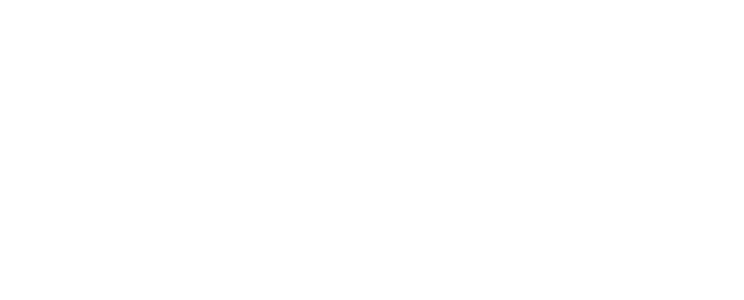
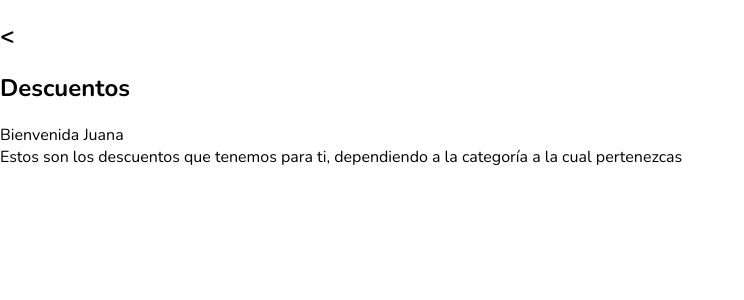
Before and after one commit to victoria-ancalaf/SCL014-Hackathon, a React (Create React App) app: page /descuentos in a window 1280 px wide. Shown: the top 300 px of the page, without its empty margins (0-744 px from the left). Built offline with nearby package versions, Linux system fonts and the light colour scheme.

Commit message:
discount page en header plus grettings

```diff
--- a/src/App.js
+++ b/src/App.js
@@ -1,12 +1,13 @@
 import { BrowserRouter as Router, Switch, Route } from "react-router-dom";
 import FormPage from "./Pages/FormPage";
-import HomePage from './Pages/HomePage';
-import Categories from './Pages/Categories';
-import Misiones from './Pages/Misiones';
+import HomePage from "./Pages/HomePage";
+import Categories from "./Pages/Categories";
+import Misiones from "./Pages/Misiones";
 import NewMacher from "./Components/Categories/NewMacher";
-import TrueMacher from './Components/Categories/TrueMacher';
-import MachLover from './Components/Categories/MachLover';
+import TrueMacher from "./Components/Categories/TrueMacher";
+import MachLover from "./Components/Categories/MachLover";
 import Information from "./Pages/Information";
+import Discount from "./Pages/Discount";
 
 function App() {
   return (
@@ -14,7 +15,7 @@
       <Router>
         <Switch>
           <Route path="/" exact>
-          <HomePage/>
+            <HomePage />
           </Route>
         </Switch>
         <Switch>
@@ -24,32 +25,37 @@
         </Switch>
         <Switch>
           <Route path="/gana" exact>
-          <Categories/>
+            <Categories />
           </Route>
         </Switch>
         <Switch>
           <Route path="/misiones" exact>
-          <Misiones/>
+            <Misiones />
           </Route>
         </Switch>
         <Switch>
           <Route path="/gana/newmacher" exact>
-            <NewMacher/>
+            <NewMacher />
           </Route>
         </Switch>
         <Switch>
           <Route path="/gana/truemacher" exact>
-            <TrueMacher/>
+            <TrueMacher />
           </Route>
         </Switch>
         <Switch>
           <Route path="/gana/machlover" exact>
-            <MachLover/>
+            <MachLover />
           </Route>
         </Switch>
         <Switch>
           <Route path="/informacion" exact>
             <Information />
+          </Route>
+        </Switch>
+        <Switch>
+          <Route path="/descuentos" exact>
+            <Discount />
           </Route>
         </Switch>
       </Router>
--- /dev/null
+++ b/src/Components/Categories/HeaderWelcomeDiscount.jsx
@@ -0,0 +1,18 @@
+import React from 'react'
+import '../../Components/Categories/Styles/HeaderWelcomeDiscount.css'
+
+const HeaderWelcomeDiscount = () => {
+    return (
+        <div className="header-discount">
+            <div className="header-box">
+                <h2 className="discount-text">{"<"}</h2>
+            </div>
+            <div className="text-box-discount">
+                <h2 className="discount-text">Descuentos</h2>
+            </div>
+            <div className="discount-header-3"></div>
+        </div>
+    )
+}
+
+export default HeaderWelcomeDiscount
--- /dev/null
+++ b/src/Components/Categories/Styles/HeaderWelcomeDiscount.css
@@ -0,0 +1,27 @@
+@media only screen and (min-device-width: 320px) and (max-device-width: 480px) {
+    .header-discount {
+      width: 100%;
+      height: 85px;
+      background: #580ce5;
+      top:0;
+    }
+
+    .discount-text {
+      font-family: "Nunito", sans-serif;
+      font-weight: bold;
+      font-size: 20px;
+      text-align: center;
+      color: #ffffff;
+    }
+
+    .header-box{
+      width: 10%;
+    }
+
+    .text-box-discount{
+      width: 100%;
+    }
+    .discount-header-3{
+      width: 10%;
+    }
+  }
--- /dev/null
+++ b/src/Components/Categories/Styles/WelcomeDiscount.css
@@ -0,0 +1,24 @@
+@media only screen and (min-device-width: 320px) and (max-device-width: 480px) {
+
+  .container-text-discount-boxes {
+    display: flex;
+    flex-direction: column;
+    margin-left: 4vh;
+  }
+  .box-discount-welcome-text {
+    padding-top: 4vh;
+
+  }
+  .Welcome-text-discount {
+    font-size: 18px;
+    font-weight: bold;
+    line-height: 25px;
+    color: #333333;
+  }
+  .container-text-discount {
+    padding-bottom: 5vh;
+  }
+  .text-discount2 {
+      color: #999999;
+  }
+}
--- /dev/null
+++ b/src/Components/Categories/WelcomeDiscount.jsx
@@ -0,0 +1,25 @@
+import React, { Fragment } from 'react'
+import HeaderWelcomeDiscount from './HeaderWelcomeDiscount'
+import '../Categories/Styles/WelcomeDiscount.css'
+
+const WelcomeDiscount = () => {
+    return (
+        <Fragment>
+            <div className="containerAllDiscount">
+        <div className="container-header-1">
+            <HeaderWelcomeDiscount />
+        </div>
+        <div className="container-text-discount-boxes">
+        <div className="box-discount-welcome-text">
+            <p className="Welcome-text-discount">Bienvenida Juana</p>
+        </div>
+        <div className="container-text-discount">
+            <p className="text-discount2">Estos son los descuentos que tenemos para ti, dependiendo a la categoría a la cual pertenezcas</p>
+        </div>
+        </div>
+        </div>
+        </Fragment>
+    )
+}
+
+export default WelcomeDiscount
--- a/src/Components/Categories/infoPointDiscount.jsx
+++ b/src/Components/Categories/infoPointDiscount.jsx
@@ -8,7 +8,11 @@
             <Link to="/informacion">
             <button className="btnMACHPoints">Información MACH Points</button>
             </Link>
+            <div>
+            <Link to="/descuentos">
             <button className="btnDiscount">Ver descuentos</button>
+            </Link>
+            </div>
         </div>
     );
 }
--- /dev/null
+++ b/src/Pages/Discount.js
@@ -0,0 +1,14 @@
+import React from "react";
+import { BrowserRouter as Router, Switch, Route } from "react-router-dom";
+import WelcomeDiscount from "../Components/Categories/WelcomeDiscount";
+
+const Discount = () => {
+  return (
+    <div>
+
+      <WelcomeDiscount />
+    </div>
+  );
+};
+
+export default Discount;
```
Lines whose indentation alone changed are shown as unchanged.
